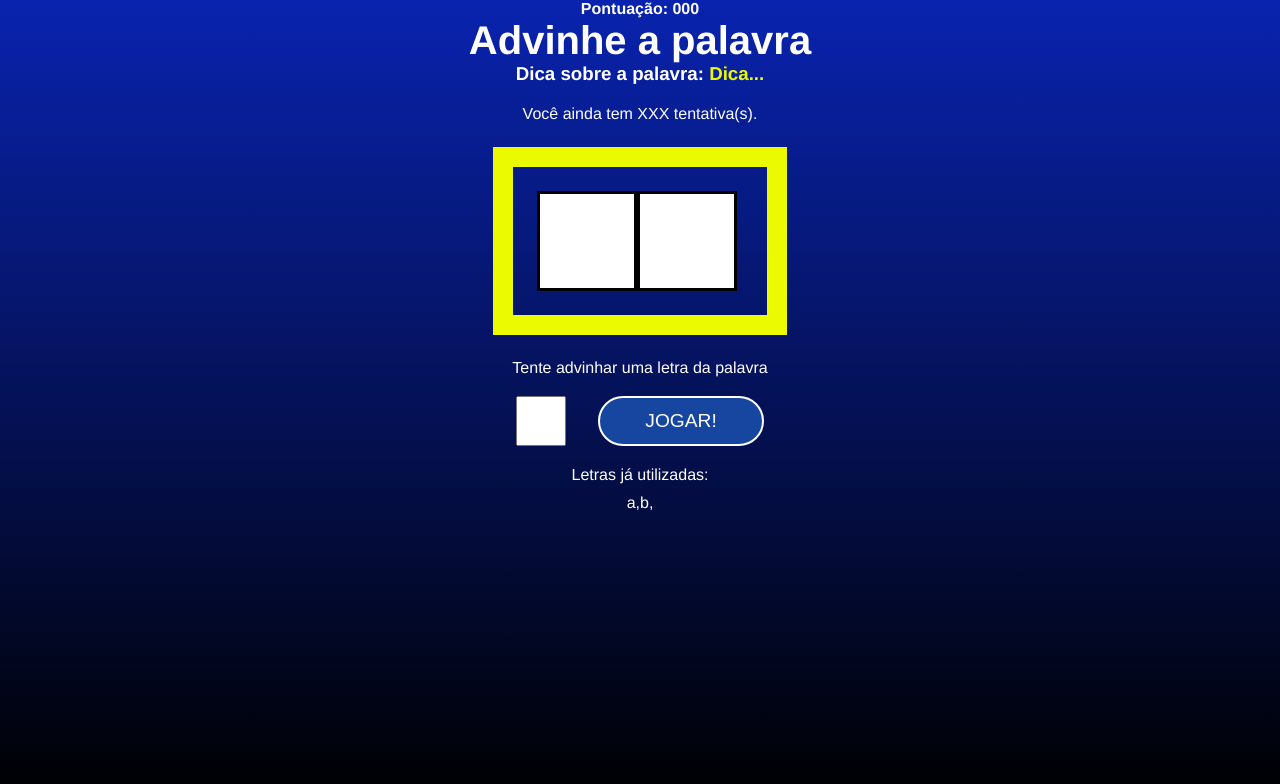
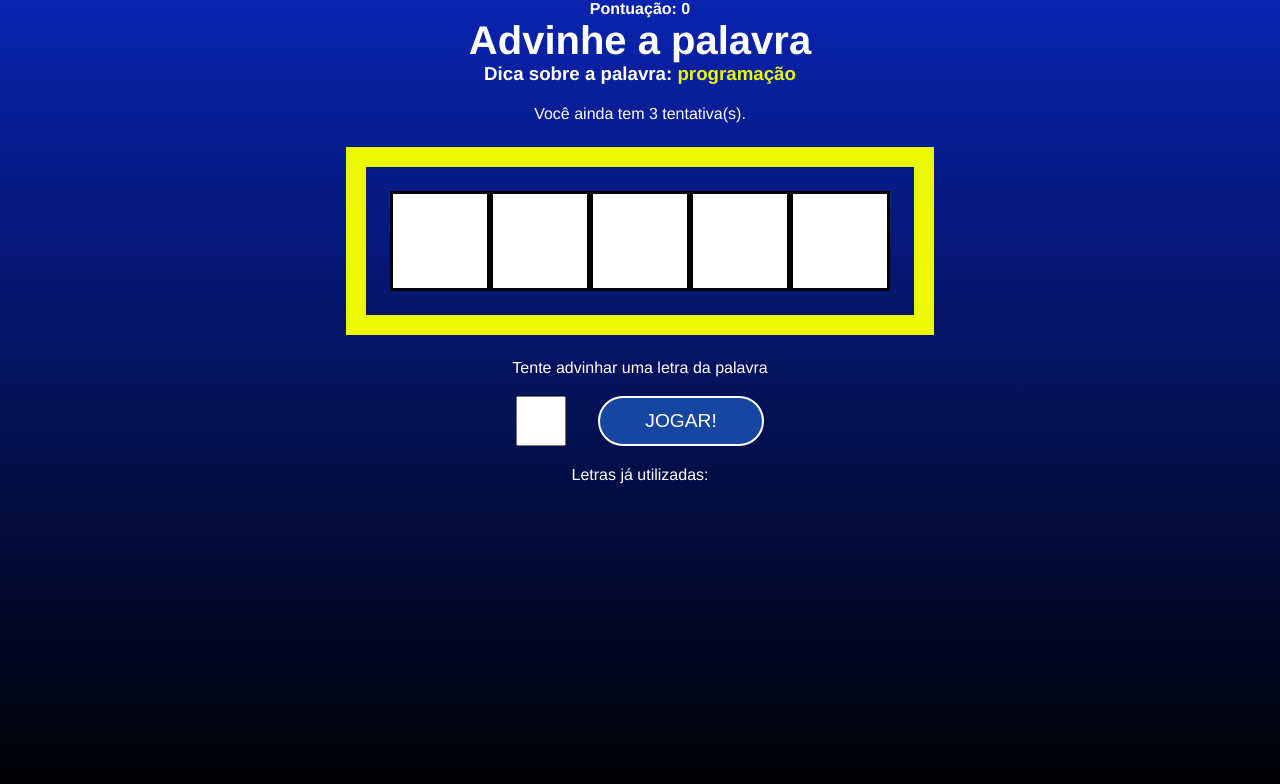
Before and after one commit to Vinicius-b-oliveira/Secret-Word, a React (Vite) app: page / in a window 1280 px wide. Both pictures are taken after a click on the button "COMEÇAR JOGO". Shown: the top 784 px of the page. Built offline with nearby package versions, Linux system fonts and the light colour scheme.

Commit message:
Trabalhando com valores dinâmicos na página do jogo

```diff
--- a/src/App.jsx
+++ b/src/App.jsx
@@ -25,6 +25,11 @@
     const [pickedWord, setPickedWord] = useState("");
     const [pickedCategory, setPickedCategory] = useState("");
     const [letters, setLetters] = useState([]);
+
+    const [guessedLetters, setGuessedLetters] = useState("");
+    const [wrongLetters, setWrongLetters] = useState([]);
+    const [guesses, setGuesses] = useState(3);
+    const [score, setScore] = useState(0);
 
     const pickWordAndCategory = () => {
         const categories = Object.keys(words);
@@ -62,7 +67,18 @@
     return (
         <div className="App">
             {gameStage === "start" && <StartScreen startGame={startGame} />}
-            {gameStage === "game" && <Game verifyLetter={verifyLetter} />}
+            {gameStage === "game" && (
+                <Game
+                    verifyLetter={verifyLetter}
+                    pickedWord={pickedWord}
+                    pickedCategory={pickedCategory}
+                    letters={letters}
+                    guessedLetters={guessedLetters}
+                    wrongLetters={wrongLetters}
+                    guesses={guesses}
+                    score={score}
+                />
+            )}
             {gameStage === "end" && <GameOver retry={retry} />}
         </div>
     );
--- a/src/components/Game/index.jsx
+++ b/src/components/Game/index.jsx
@@ -1,23 +1,41 @@
 import "./Game.css";
 
-const Game = ({ verifyLetter }) => {
+const Game = ({
+    verifyLetter,
+    pickedWord,
+    pickedCategory,
+    letters,
+    guessedLetters,
+    wrongLetters,
+    guesses,
+    score,
+}) => {
     return (
         <div className="game">
             <p className="points">
-                <span>Pontuação: 000</span>
+                <span>Pontuação: {score}</span>
             </p>
 
             <h1>Advinhe a palavra</h1>
             <h3 className="tip">
-                Dica sobre a palavra: <span>Dica...</span>
+                Dica sobre a palavra: <span>{pickedCategory}</span>
             </h3>
 
-            <p className="attemptsWarn">Você ainda tem XXX tentativa(s).</p>
+            <p className="attemptsWarn">
+                Você ainda tem {guesses} tentativa(s).
+            </p>
 
-            <div className="wordContainer">
-                <span className="letter">A</span>
-                <span className="blankSquare"></span>
-            </div>
+            <ul className="wordContainer">
+                {letters.map((letter, i) =>
+                    guessedLetters.includes(letter) ? (
+                        <span key={i} className="letter">
+                            {letter}
+                        </span>
+                    ) : (
+                        <span key={i} className="blankSquare"></span>
+                    )
+                )}
+            </ul>
 
             <div className="letterContainer">
                 <p>Tente advinhar uma letra da palavra</p>
@@ -29,8 +47,9 @@
             </div>
             <div className="wrongLettersContainer">
                 <p>Letras já utilizadas: </p>
-                <span>a,</span>
-                <span>b, </span>
+                {wrongLetters.map((letter, i) => (
+                    <span key={i}>{letter}, </span>
+                ))}
             </div>
         </div>
     );
```
